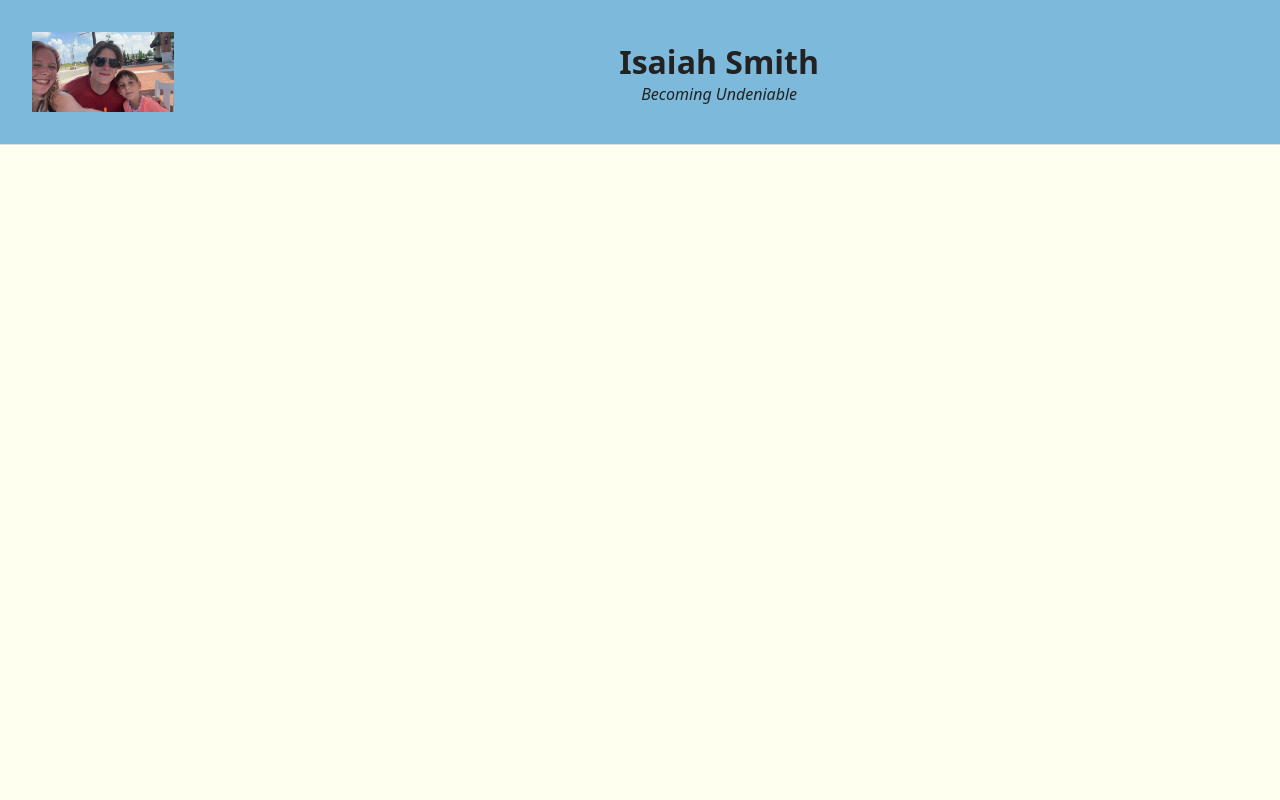
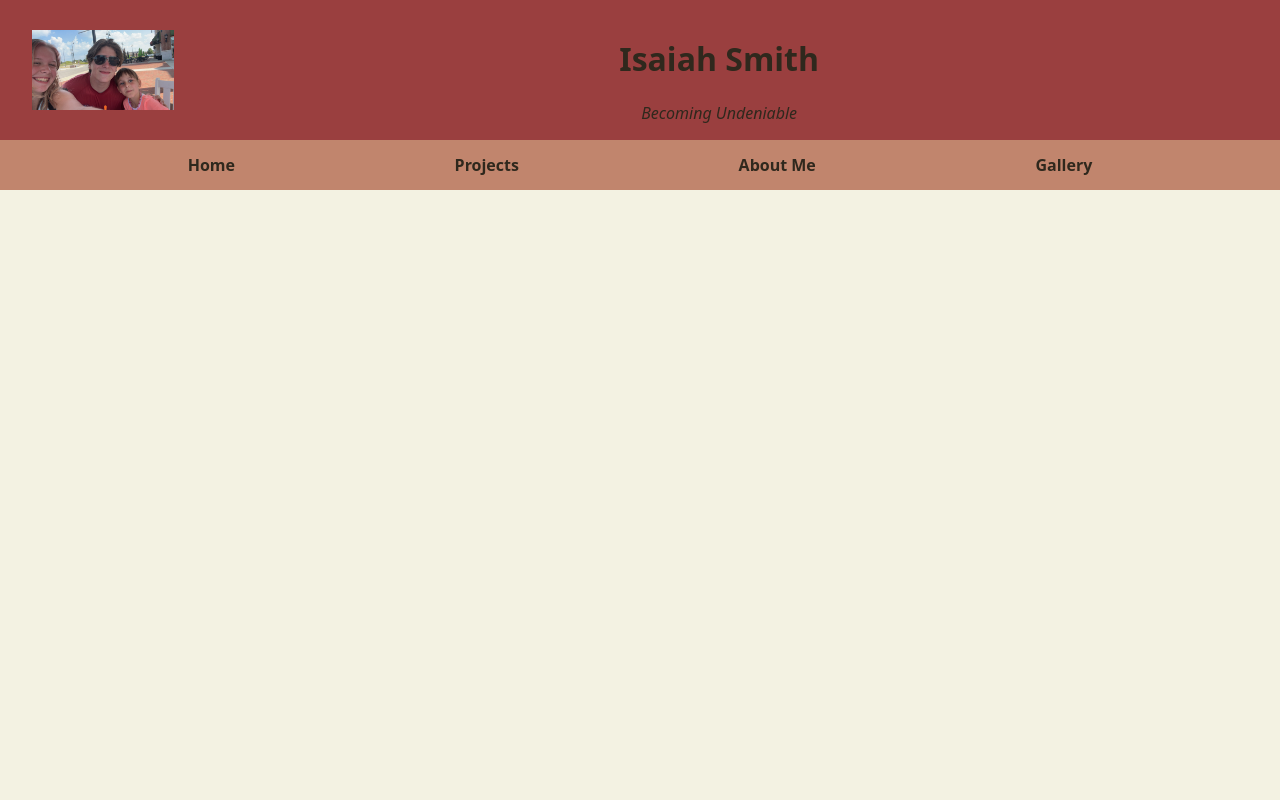
Before and after one commit to Blue-Safe/Personal_Website, a Flask app: page / in a window 1280 px wide. Run offline with Flask 3, Linux system fonts and the light colour scheme.

Commit message:
Figured out main html format and made links clicka ble

```diff
--- a/static/css/styles.css
+++ b/static/css/styles.css
@@ -1,24 +1,30 @@
+:root {
+  --color-one: #9A3F3F;
+  --color-two: #C1856D;
+  --text-color: #2f281d;
+  --text-color-2: #FBF9D1;
+}
+
 body {
 font-family: system-ui, sans-serif;
 margin: 0;
-background: ivory;
-color: #222;
+background: #f3f2e2;
+color: #2f281d;
 }
-main {
-margin-top: 120px;
+.container {
+  display: flex;
+  flex-direction: column;
+  min-height: 100vh;
 }
+
 
 /* ---------------------------------------- Top of page stuff ---------------------------------- */
 header {
-  position: fixed;
-  top: 0; left: 0; right: 0;
-  background: #7db9db;
-  border-bottom: 1px solid #ddd;
-  z-index: 1000;
-
   display: flex;
   align-items: center;
-  padding: 2rem;
+  justify-content: space-between;
+  background: var(--color-one);
+  padding: 1rem 2rem;
 }
 
 .logo {
@@ -35,9 +41,28 @@ header {
   justify-content: center;
 }
 
-.title-block h1 { margin: 0; }
 .title-block .tagline { margin: 0; font-style: italic; }
 
 .nav-bar {
-position
+  background: var(--color-two);
+  color: var(--text-color);
+  height:50px;
+  display: flex;
+  justify-content: space-evenly;
+  align-items: center;
 }
+
+.nav-bar a {
+  text-decoration: none;
+  color: var(--text-color);
+  font-weight: bold;
+  padding: 1rem 2rem;
+  display: inline-block;
+  cursor: pointer;
+}
+.nav-bar a:hover {
+  background: rgba(76, 29, 179, 0.1);
+  border-radius: 8px;
+  color: var(--text-color-2);
+
+}
--- a/templates/home.html
+++ b/templates/home.html
@@ -5,13 +5,21 @@
     <title>BlueSafe</title>
     <link rel="stylesheet" href="{{ url_for('static', filename='css/styles.css') }}">
 </head>
-<header>
+<body class="container">
+    <header>
     <img src="{{ url_for('static', filename='images/IMG_3408.JPG') }}" alt="Logo" class="logo">
     <div class="title-block">
         <h1> Isaiah Smith</h1>
         <div class="tagline"> Becoming Undeniable</div>
 
     </div>
+  </header>
+  <nav class="nav-bar">
+        <a href="/" class="nav-link">Home</a>
+        <a href="/projects" class="nav-link">Projects</a>
+        <a href="/about" class="nav-link">About Me</a>
+        <a href="/gallery" class="nav-link">Gallery</a>
+    </nav>
+</body>
 
-  </header>
 </html>
```
